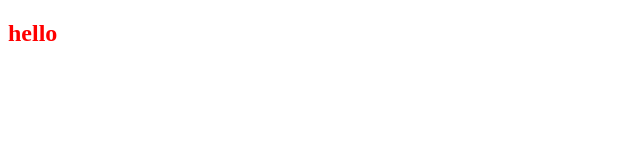
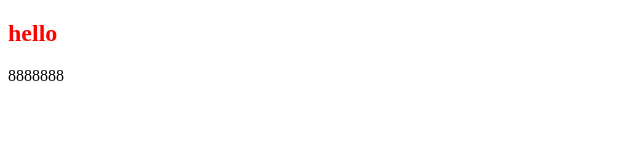
Before and after one commit to shiihae/final, a plain HTML site: page index.html in a window 1280 px wide. Shown: the full height of the page, 0-640 px from the left. Drawn offline with Linux system fonts and the light colour scheme.

Commit message:
Update index.html

```diff
--- a/index.html
+++ b/index.html
@@ -8,5 +8,6 @@
 </head>
 <body>
     <h2>hello</h2>
+    <p>8888888</p>
 </body>
 </html>
```
